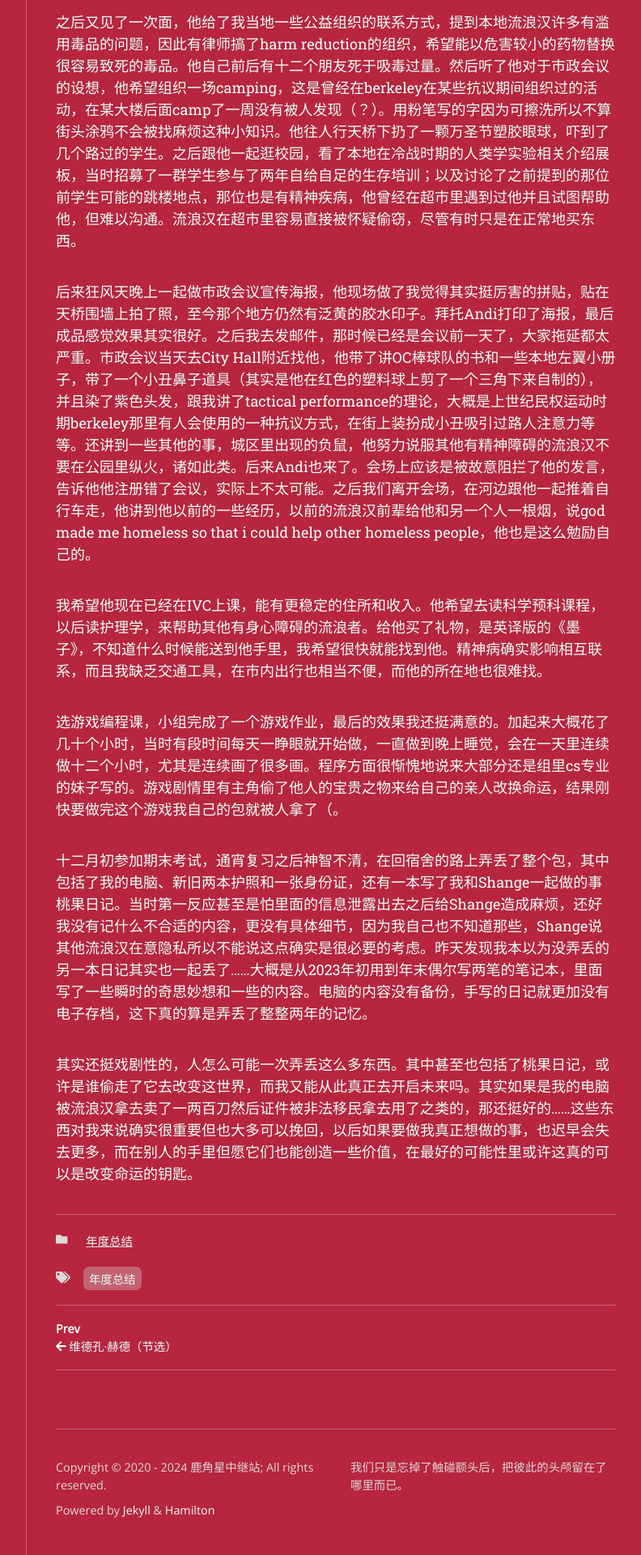
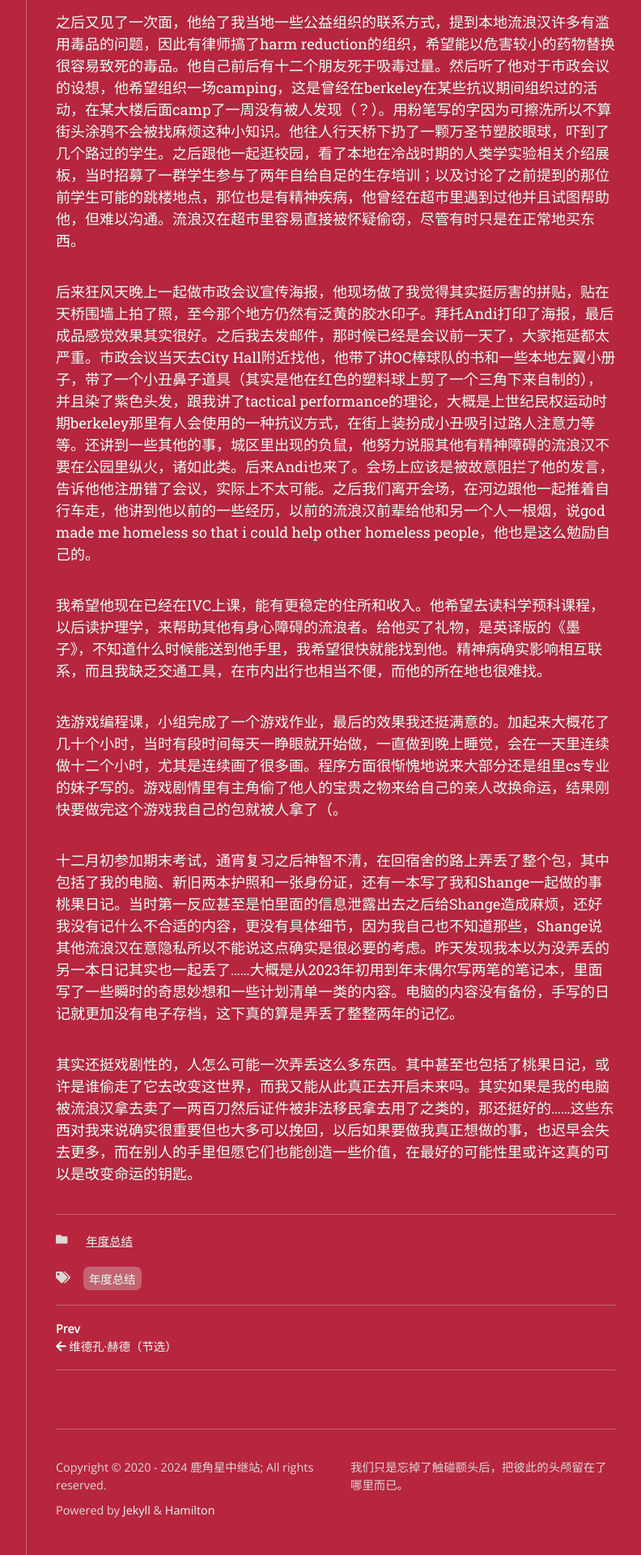
Before and after one commit to scatterdclouds/scatterdclouds.github.io, a Jekyll site: the page built from _posts/2024-01-11-diary2023.md, in a window 1280 px wide. Shown: the part 834-2754 px from the top of the page at 81% size, without its empty margins (357-1149 px from the left). Built offline with Jekyll 4.4.1, drawn with Linux system fonts in a browser that asks for light colours; nearby versions of some CDN libraries; some web fonts are replaced; comment, search, counter and statistics services are not loaded.

Commit message:
Update 2024-01-11-diary2023.md

```diff
--- a/_posts/2024-01-11-diary2023.md
+++ b/_posts/2024-01-11-diary2023.md
@@ -19,6 +19,6 @@ comments: true
 
 选游戏编程课，小组完成了一个游戏作业，最后的效果我还挺满意的。加起来大概花了几十个小时，当时有段时间每天一睁眼就开始做，一直做到晚上睡觉，会在一天里连续做十二个小时，尤其是连续画了很多画。程序方面很惭愧地说来大部分还是组里cs专业的妹子写的。游戏剧情里有主角偷了他人的宝贵之物来给自己的亲人改换命运，结果刚快要做完这个游戏我自己的包就被人拿了（。
 
-十二月初参加期末考试，通宵复习之后神智不清，在回宿舍的路上弄丢了整个包，其中包括了我的电脑、新旧两本护照和一张身份证，还有一本写了我和Shange一起做的事桃果日记。当时第一反应甚至是怕里面的信息泄露出去之后给Shange造成麻烦，还好我没有记什么不合适的内容，更没有具体细节，因为我自己也不知道那些，Shange说其他流浪汉在意隐私所以不能说这点确实是很必要的考虑。昨天发现我本以为没弄丢的另一本日记其实也一起丢了……大概是从2023年初用到年末偶尔写两笔的笔记本，里面写了一些瞬时的奇思妙想和一些的内容。电脑的内容没有备份，手写的日记就更加没有电子存档，这下真的算是弄丢了整整两年的记忆。
+十二月初参加期末考试，通宵复习之后神智不清，在回宿舍的路上弄丢了整个包，其中包括了我的电脑、新旧两本护照和一张身份证，还有一本写了我和Shange一起做的事桃果日记。当时第一反应甚至是怕里面的信息泄露出去之后给Shange造成麻烦，还好我没有记什么不合适的内容，更没有具体细节，因为我自己也不知道那些，Shange说其他流浪汉在意隐私所以不能说这点确实是很必要的考虑。昨天发现我本以为没弄丢的另一本日记其实也一起丢了……大概是从2023年初用到年末偶尔写两笔的笔记本，里面写了一些瞬时的奇思妙想和一些计划清单一类的内容。电脑的内容没有备份，手写的日记就更加没有电子存档，这下真的算是弄丢了整整两年的记忆。
 
 其实还挺戏剧性的，人怎么可能一次弄丢这么多东西。其中甚至也包括了桃果日记，或许是谁偷走了它去改变这世界，而我又能从此真正去开启未来吗。其实如果是我的电脑被流浪汉拿去卖了一两百刀然后证件被非法移民拿去用了之类的，那还挺好的……这些东西对我来说确实很重要但也大多可以挽回，以后如果要做我真正想做的事，也迟早会失去更多，而在别人的手里但愿它们也能创造一些价值，在最好的可能性里或许这真的可以是改变命运的钥匙。
```
